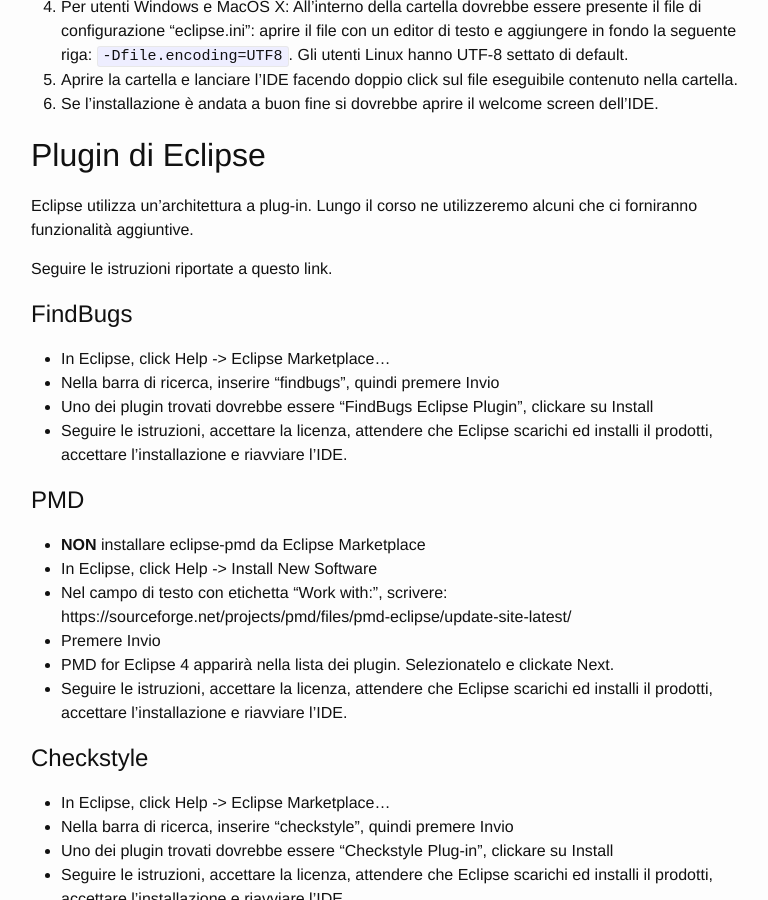
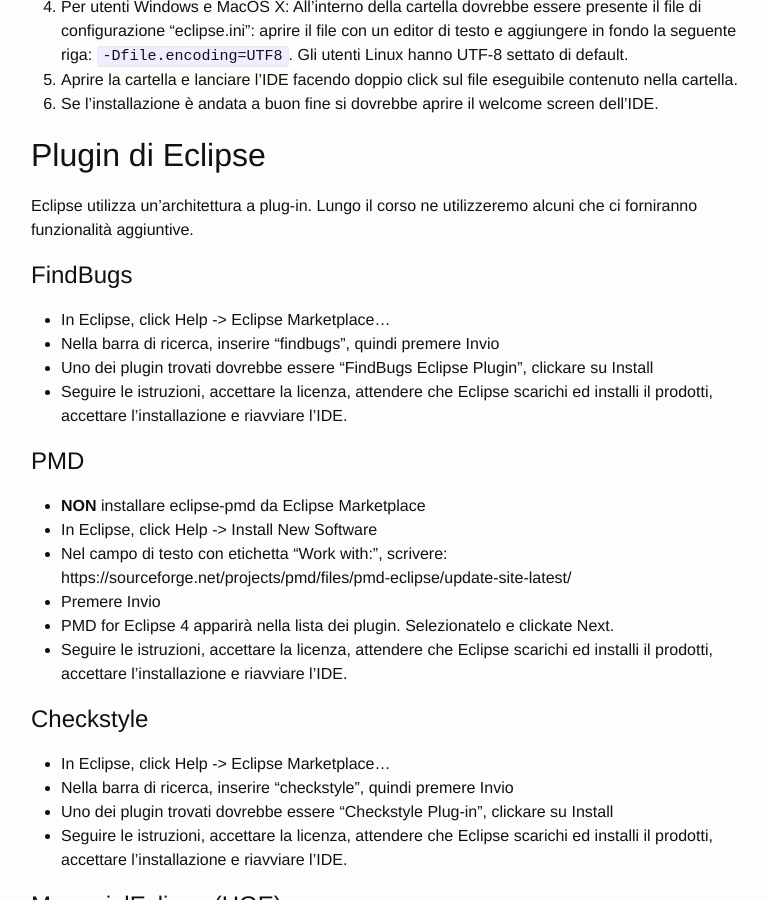
Before and after one commit to unibo-oop/software-installation, a Jekyll site: the page built from index.md, in a window 1280 px wide and 900 px high, scrolled down 7524 px. Shown: the whole window, without its empty margins (239-1007 px from the left). Built offline with Jekyll 4.4.1, drawn with Linux system fonts in a browser that asks for light colours.

Commit message:
Remove useless line

```diff
--- a/index.md
+++ b/index.md
@@ -188,8 +188,6 @@ Arch è l’unica distribuzione che manutiene nel repository ufficiale Eclipse a
 
 Eclipse utilizza un'architettura a plug-in. Lungo il corso ne utilizzeremo alcuni che ci forniranno funzionalità aggiuntive.
 
-Seguire le istruzioni riportate a questo link.
-
 ## FindBugs
 * In Eclipse, click Help -> Eclipse Marketplace...
 * Nella barra di ricerca, inserire "findbugs", quindi premere Invio
```
